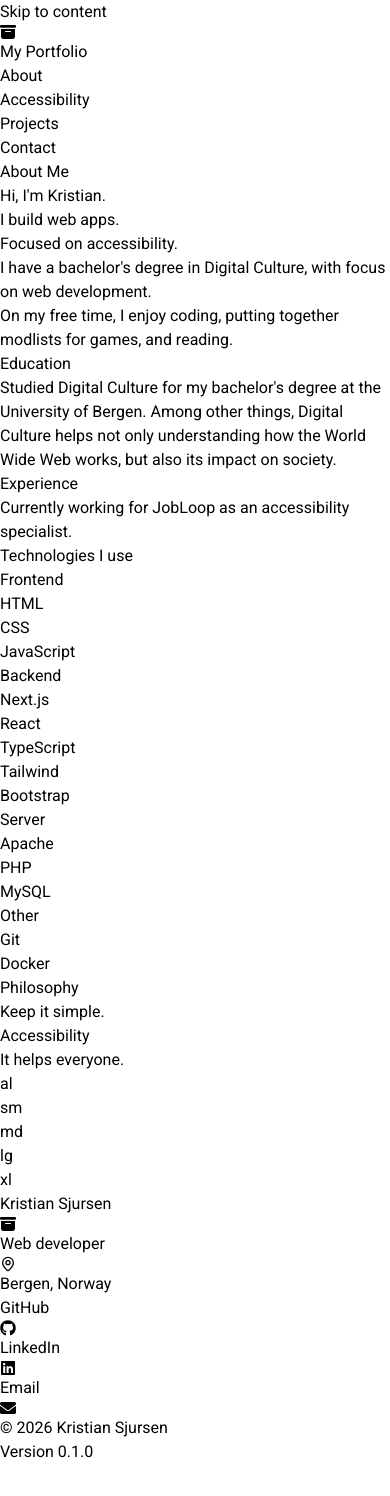
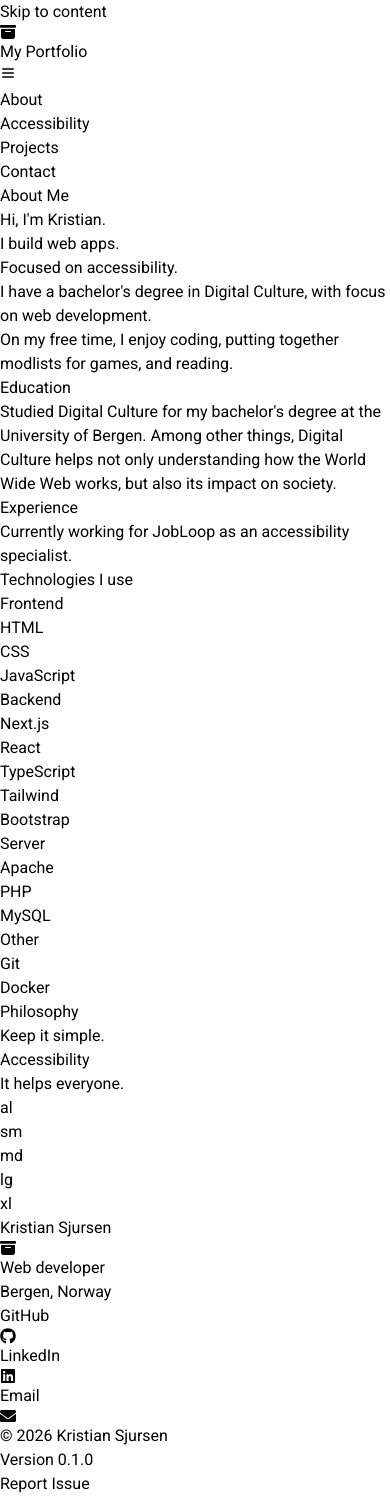
Before and after one commit to kr-sjursen/portfolio-project, a Next.js app: page /about in a window 390 px wide. Before the commit the page ends 1464 px from the top, so only its background shows below. Built offline with nearby package versions, Linux system fonts and the light colour scheme.

Commit message:
Improve responsive portfolio layout
Add mobile navigation and responsive layouts, limit the contribution grid by screen size, filter featured projects, and link to issue reporting.

```diff
--- a/src/app/page.tsx
+++ b/src/app/page.tsx
@@ -11,6 +11,7 @@ export default function Home() {
   // TODO: Add a small featured-projects section.
   // TODO: Include one prominent contact or "let's talk" link.
   // TODO: Consider adding a playground page for small experimental stuff.
+  // TODO: Move the graph to a separate section (currently just there for testing)
   return (
     <main
       id='main'
--- a/src/assets/global.css
+++ b/src/assets/global.css
@@ -22,6 +22,10 @@
   --color-portfolio-accent-dark: var(--portfolio-accent-dark);
 }
 
+html {
+  scroll-padding-top: 3rem;
+}
+
 body {
   min-height: 100svh;
   display: flex;
--- a/src/components/cards/ProjectCard.tsx
+++ b/src/components/cards/ProjectCard.tsx
@@ -35,7 +35,7 @@ export function ProjectCard({
         <h3 className='text-2xl'>{Title}</h3>
         <p className='grow'>{Description}</p>
         {Tech &&
-          <ul className='flex flex-row gap-2 mb-2'>
+          <ul className='flex flex-row flex-wrap gap-2 mb-2'>
             {Tech.map(t =>
               <li
                 key={t}
--- a/src/components/feature/landing/ContactCTA.tsx
+++ b/src/components/feature/landing/ContactCTA.tsx
@@ -56,9 +56,9 @@ export function ContactCTA() {
         </p>
         <p>I can be reached via email or LinkedIn, feel free to connect anytime.</p>
       </div>
-      <div className='flex flex-row gap-4'>
+      <div className='flex flex-col md:flex-row flex-wrap lg:flex-nowrap gap-4'>
         <ul
-          className='flex flex-col gap-4'
+          className='flex flex-col md:flex-row *:flex-1 lg:flex-col gap-4'
           aria-label='Contact info'
         >
           {contactInfo.map(info => (
--- a/src/components/feature/landing/Hero.tsx
+++ b/src/components/feature/landing/Hero.tsx
@@ -24,20 +24,20 @@ export function Hero() {
       Hello, I&apos;m <span className='font-bold'>Kristian Sjursen</span>
     </h1>
     <div className='
-      flex gap-2 order-first text-sm hover:cursor-default
+      flex flex-col sm:flex-row gap-2 order-first text-sm hover:cursor-default
       text-portfolio-accent *:hover:text-portfolio-accent-light
       *:not-aria-hidden:hover:underline *:hover:decoration-portfolio-accent
       *:hover:underline-offset-2 font-mono
     '>
       <span>Web developer</span>
-      <span aria-hidden='true'>·</span>
+      <span className='hidden sm:inline' aria-hidden='true'>·</span>
       <span>Accessibility-focused</span>
     </div>
     <div className='flex flex-col gap-4 mb-4'>
       <p>I&apos;m a web developer specializing in responsive, accessible interfaces, with experience in React, Next.js, JavaScript, and PHP.</p>
       <p className='text-sm text-kv-white/70'>Based in Bergen, Norway</p>
     </div>
-    <div className='flex flex-row gap-4'>
+    <div className='flex flex-col sm:flex-row gap-4'>
       <LinkButton
         Path='#projects'
         Text='View my projects'
--- a/src/components/navigation/Footer.tsx
+++ b/src/components/navigation/Footer.tsx
@@ -2,9 +2,9 @@ import { Logo } from '@/components/Logo';
 import { FaGithub } from 'react-icons/fa';
 import { FaLinkedin } from 'react-icons/fa';
 import { FaEnvelope } from 'react-icons/fa';
-import { LuMapPin } from 'react-icons/lu';
 
 const repoLink = 'https://github.com/kr-sjursen';
+const issueLink = 'https://github.com/kr-sjursen/portfolio-project/issues';
 const version = '0.1.0';
 const year = 2026;
 const contactLinks = [
@@ -18,7 +18,7 @@ const contactLinks = [
     link: 'https://www.linkedin.com/in/kristian-sjursen-785436390/',
     icon: FaLinkedin
   },
-  { // TODO: Set up an email for contact.
+  { // TODO: Set up an email specific for contact when going live.
     label: 'Email',
     link: 'mailto:kr.sjursen@gmail.com',
     icon: FaEnvelope
@@ -27,32 +27,31 @@ const contactLinks = [
 
 // TODO: Add legal links if needed.
 // TODO: Add version controller so I can update the version easily without thinking about it.
-// TODO: Add a report issues link to the GitHub repo (https://github.com/kr-sjursen/portfolio-project/issues).
 export function Footer() {
   return (
     <footer
       id='site-footer'
       className='
-        relative w-full flex flex-col px-12 pt-8 pb-10 gap-6 mt-6
+        relative w-full flex flex-col flex-wrap mx-auto px-12 py-10 gap-6 mt-6
         bg-portfolio-primary
         border-t border-portfolio-tertiary
         text-kv-white
       '
     >
-      <div className='flex flex-row justify-between gap-4'>
-        <div className='flex flex-col grow gap-1'>
-          <h2>Kristian Sjursen</h2>
+      <div className='flex flex-col sm:flex-row justify-between gap-6'>
+        <div className='flex flex-col gap-2 items-center sm:items-start'>
+          <h2 className='text-lg -mt-1'>Kristian Sjursen</h2>
           <Logo />
           <p>Web developer</p>
           <p>
-            <LuMapPin
-              className='inline mr-1'
-              aria-hidden='true'
-            />
             Bergen, Norway
           </p>
         </div>
-        <ul className='flex flex-col gap-1'>
+        <ul className='
+          flex flex-col gap-2 items-center sm:items-end
+          border-t border-portfolio-tertiary pt-6 w-fit mx-auto
+          sm:border-none sm:pt-0 sm:mx-0
+        '>
           {contactLinks.map(link => (
             <li
               key={link.label}
@@ -70,8 +69,9 @@ export function Footer() {
         </ul>
       </div>
       <div className='
-        flex flex-row justify-between text-sm
-        border-t border-portfolio-tertiary pt-4
+        flex flex-col sm:flex-row gap-4 text-center justify-between text-sm
+        border-t border-portfolio-tertiary pt-8 font-mono
+        w-fit sm:w-full mx-auto sm:mx-0
       '>
         <p className=''>© {year} Kristian Sjursen</p>
         <a
@@ -80,6 +80,12 @@ export function Footer() {
         >
           <p>Version {version}</p>
         </a>
+        <a
+          href={issueLink}
+          className='hover:underline hover:decoration-portfolio-accent'
+        >
+          Report Issue
+        </a>
       </div>
     </footer>
   );
--- a/src/components/navigation/Header.tsx
+++ b/src/components/navigation/Header.tsx
@@ -1,13 +1,15 @@
+'use client';
+
 import Link from 'next/link';
+import { useState } from 'react';
+import { LuMenu, LuX } from 'react-icons/lu';
 import { Logo } from '@/components/Logo';
 // import { ThemeSelect } from '@/components/navigation/ThemeSelect';
 
 export function Header() {
+  const [menuOpen, setMenuOpen] = useState(false);
+
   const links = [
-    {
-      href: '/',
-      label: 'My Portfolio',
-    },
     {
       href: '#about',
       label: 'About',
@@ -27,10 +29,11 @@ export function Header() {
   ];
 
   // TODO: Fix header covering the top of content when jumping to sections
+  // TODO: Style mobile menu
   return (
     <header className='
-      flex flex-row w-full top-0 p-2 py-3 mb-2 bg-portfolio-primary
-      text-kv-white text-lg px-4 pr-8 shadow-md shadow-portfolio-primary/50
+      flex flex-row w-full top-0 px-4 sm:pr-8 bg-portfolio-primary
+      text-kv-white text-lg shadow-md shadow-portfolio-primary/50
       sticky z-98 border-b border-portfolio-tertiary
     '>
       <Link
@@ -43,30 +46,97 @@ export function Header() {
       >
         Skip to content
       </Link>
-      <nav className='grow'>
-        <ul className='flex space-x-4 gap-2'>
-          <li className='
-            hover:underline hover:underline-offset-2
-            hover:decoration-portfolio-accent
-            mr-1
-          '>
-            <Logo />
-          </li>
+      <nav className='flex grow flex-wrap items-center gap-2 my-1 sm:my-3 sm:flex-nowrap'>
+        <div className='group flex flex-row gap-2'>
+          <Logo className='group-hover:text-portfolio-accent' />
+          <Link
+            href='/'
+            onClick={() => setMenuOpen(false)}
+            className='
+              hover:underline hover:underline-offset-3
+              hover:decoration-portfolio-accent
+            '
+          >
+            My Portfolio
+          </Link>
+        </div>
+
+        <button
+          type='button'
+          className='
+            ml-auto flex h-11 w-11 items-center justify-center sm:hidden
+            hover:text-portfolio-accent
+          '
+          title={menuOpen ? 'Close navigation menu' : 'Open navigation menu'}
+          aria-label={menuOpen ? 'Close navigation' : 'Open navigation'}
+          aria-expanded={menuOpen}
+          aria-controls='primary-navigation'
+          onClick={() => setMenuOpen((open) => !open)}
+        >
+          {menuOpen
+            ? <LuX
+              className='h-6 w-6'
+              aria-hidden='true'
+            />
+            : <LuMenu
+              className='h-6 w-6'
+              aria-hidden='true'
+            />
+          }
+        </button>
+
+        <ul
+          id='primary-navigation'
+          className={`
+            absolute left-0 top-full w-full flex-col gap-0 justify-end text-center
+            bg-portfolio-primary
+            border-y border-portfolio-tertiary sm:border-none
+            sm:static sm:flex sm:w-auto sm:grow sm:flex-row sm:gap-6
+            ${menuOpen ? 'flex' : 'hidden'}
+          `}
+        >
           {links.map(({ href, label }) => (
             <li
               key={href}
-              className='
-                hover:underline hover:underline-offset-2
-                hover:decoration-portfolio-accent
-                nth-2:grow
-              '
+              className={`
+                group px-4 py-2
+                not-first:border-t border-portfolio-tertiary
+                hover:bg-portfolio-tertiary sm:hover:bg-transparent
+                sm:border-none sm:p-0
+                ${href === '/' ? 'sm:grow' : ''}
+              `}
             >
-              <Link href={href}>{label}</Link>
+              <Link
+                href={href}
+                className='
+                  group-hover:underline group-hover:underline-offset-2
+                  group-hover:decoration-portfolio-accent
+                '
+                //onClick={() => setMenuOpen(false)}
+                onClick={(event) => {
+                  if (
+                    event.defaultPrevented ||
+                    event.button !== 0 ||
+                    event.metaKey || event.ctrlKey || event.shiftKey || event.altKey
+                  ) return;
+
+                  setMenuOpen(false);
+
+                  if (window.location.hash === href) {
+                    const target = document.getElementById(href.slice(1));
+                    if (target) {
+                      event.preventDefault();
+                      target.scrollIntoView();
+                    }
+                  }
+                }}
+              >
+                {label}
+              </Link>
             </li>
           ))}
         </ul>
       </nav>
-      {/* <ThemeSelect /> */}
     </header>
   );
 }
--- a/src/components/navigation/ScrollToTop.tsx
+++ b/src/components/navigation/ScrollToTop.tsx
@@ -50,7 +50,10 @@ export function ScrollToTop() {
 
   // TODO: Add animation on appear and disappear
   return (
-    <div className='fixed right-4 z-99' style={{ bottom }}>
+    <div
+      className='fixed right-6 sm:right-4 z-99'
+      style={{ bottom: `max(1.5rem, ${bottom}px)` }}
+    >
       <button
         onClick={scrollToTop}
         title='Scroll to top'
@@ -58,12 +61,12 @@ export function ScrollToTop() {
           flex flex-row justify-center items-center p-2
           bg-portfolio-accent-dark
           text-black text-base
-          border border-portfolio-primary
+          border-2 border-portfolio-accent-dark
           hover:bg-portfolio-accent
           focus:bg-portfolio-accent
           focus:outline-2 focus:outline-portfolio-accent-dark
           focus:-outline-offset-2
-          rounded-full! w-18 h-18
+          rounded-full! w-14 h-14 sm:w-18 sm:h-18
         '
       >
         <LuArrowUp
--- a/src/util/projects.ts
+++ b/src/util/projects.ts
@@ -40,6 +40,7 @@ export const projects: projectItem[] = [
     hasImage: false,
     hasGithub: false,
     hasCaseStudy: true,
-    caseStudyPath: '/example-project-case-study'
+    caseStudyPath: '/example-project-case-study',
+    featured: true
   }
 ];
```
Also changed, not shown: src/components/feature/contact/ContactForm.tsx (+4 -4 lines), src/components/feature/landing/FeaturedProjects.tsx (+4 -3 lines), src/components/feature/projects/ContributionGrid.tsx (+19 -2 lines).
